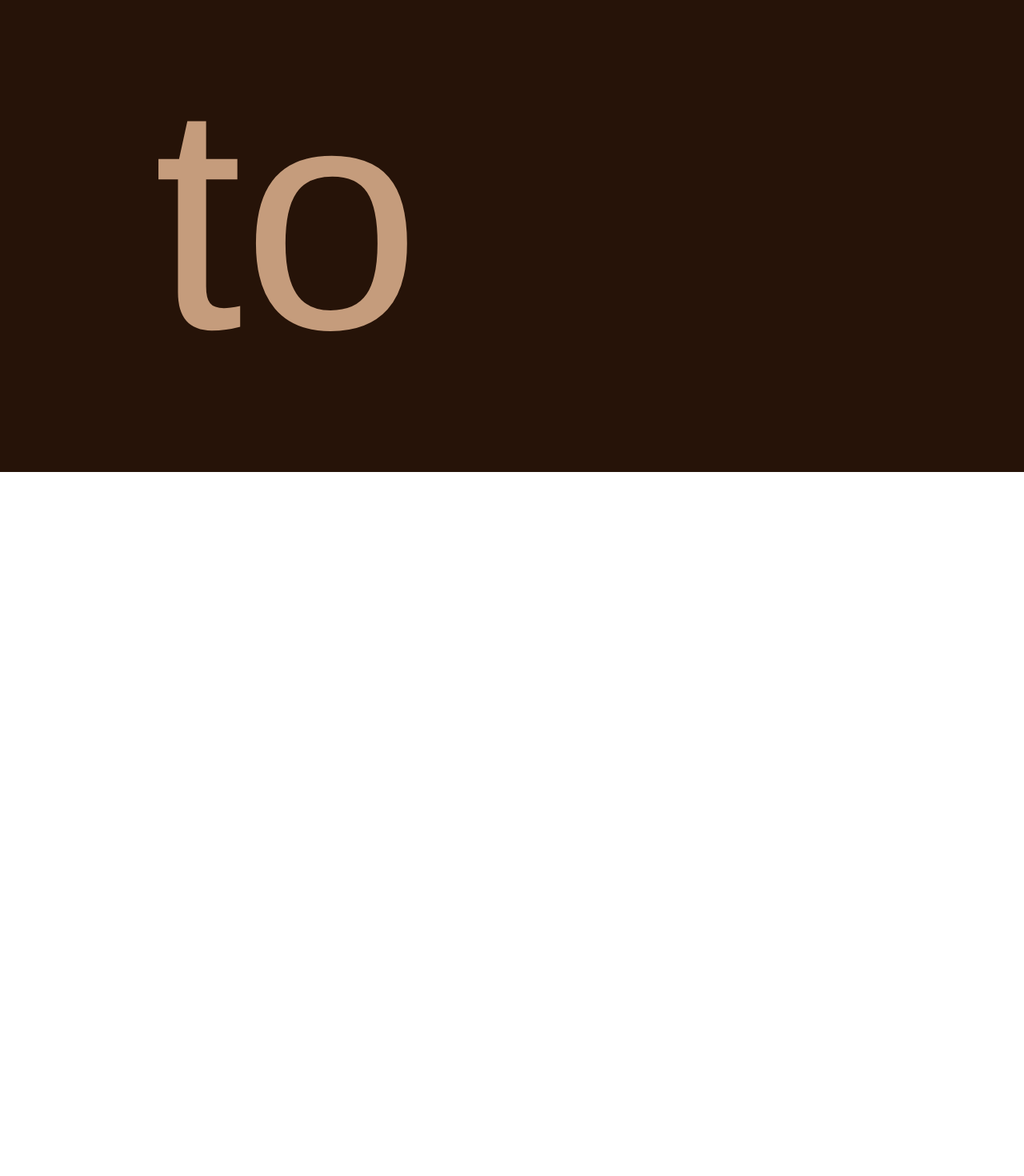
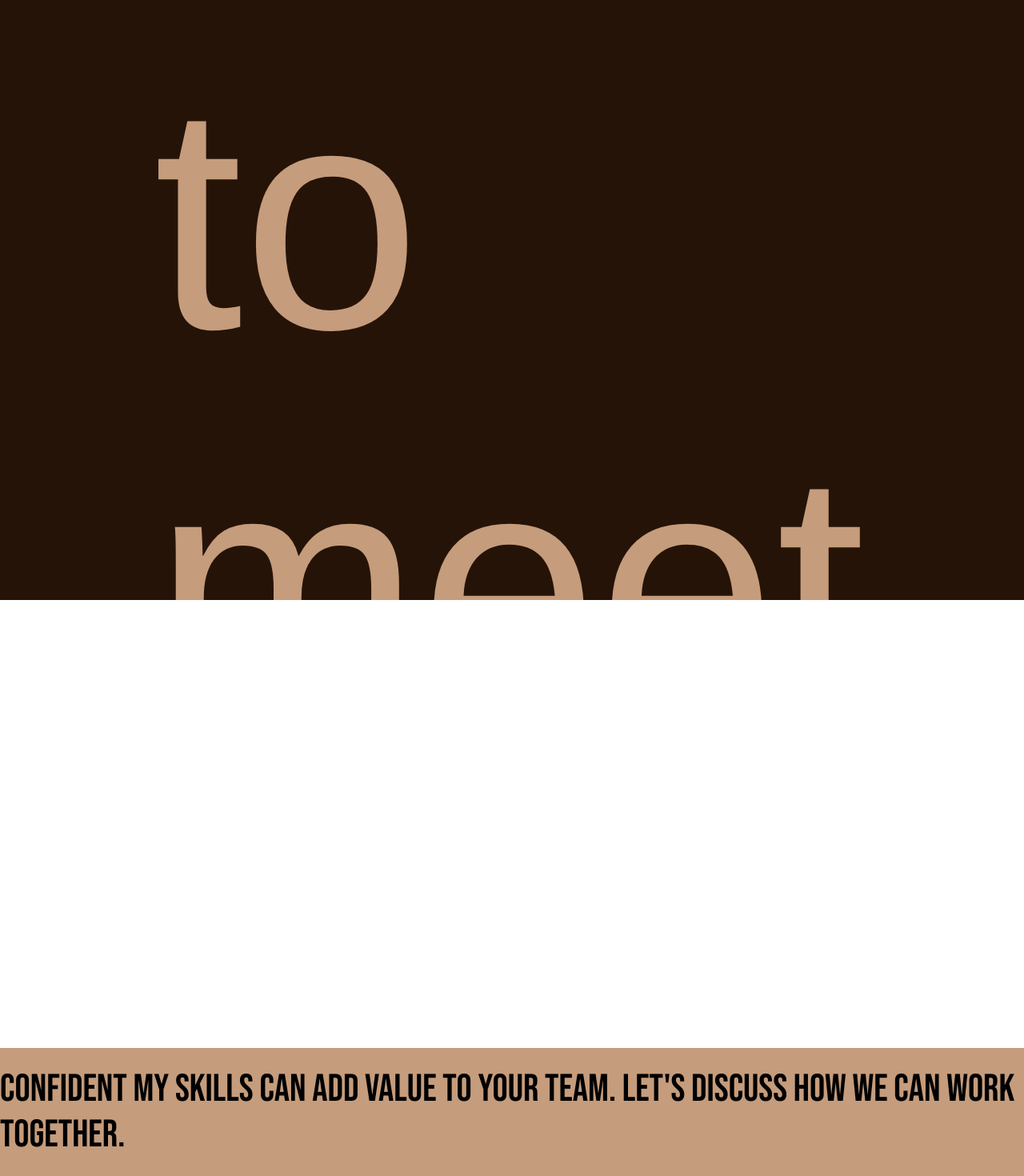
Before and after one commit to TEbefine/portfolio-web-v1, a React (Create React App) app: page / in a window 1280 px wide. Shown: the part 530-2000 px from the top of the page at 80% size. Before the commit the page ends 1120 px from the top, so only its background shows below. Built offline with nearby package versions, Linux system fonts and the light colour scheme; a web font is replaced by a local one.

Commit message:
add layout

```diff
--- a/src/components/homepage.js
+++ b/src/components/homepage.js
@@ -46,7 +46,8 @@ function HomePage() {
   }, []);
 
   return (
-    <header ref={reRef}>
+    <div ref={reRef}>
+      <header>
         <Link to="/pageTwo" className="nav-link">
           {script[language].header.nav}{" "}
           <span class="material-symbols-outlined">arrow_outward</span>
@@ -72,6 +73,16 @@ function HomePage() {
           </div>
         </section>
       </header>
+      <main>
+          <p className="into">
+            Confident my skills can add value to your team. Let's discuss how we
+            can work together.
+          </p>
+          <div>
+          <section></section>
+          </div>
+      </main>
+    </div>
   );
 }
 
--- a/src/index.css
+++ b/src/index.css
@@ -11,11 +11,12 @@
 * {
   margin: 0;
   padding: 0;
+  font-family: "Bebas Neue", "source", "Kanit", sans-serif;
 }
 /* Homepage style */
 header {
     margin: 0;
-    padding: 0;
+    padding: 0 0 10rem 0;
     height: 70rem;
     overflow: hidden;
     background: #261308;
@@ -23,7 +24,9 @@ header {
     animation: gradient-animation 20s ease infinite;
     color: #c59c7c;
     display: grid;
-    position: relative;
+    position: sticky;
+    top: -12.5rem;
+    z-index: auto;
   }
 
 @keyframes gradient-animation {
@@ -99,12 +102,6 @@ header section h2 {
     font-family: "Six Caps", sans-serif;
   }
 
-  p#UK {
-    font-family: "Bebas Neue", sans-serif;
-    font-weight: 400;
-    font-style: normal;
-  }
-
   h2#JP {
     font-size: 18rem;
     padding-left: 8.5rem;
@@ -175,7 +172,7 @@ header section h2 {
     position: relative;
     transform: translateY(50px);
     opacity: 0;
-    transition: all 1.5s ease;
+    transition: all 1s ease;
   }
 
   .reveal.active {
@@ -225,3 +222,40 @@ header section h2 {
   .nav-link:hover span {
     transform: translateX(5px) translateY(-5px); /* Adjust the translation values as needed */
   }
+
+  /* main css */
+
+  main {
+    width: 100%;
+    display: grid;
+    margin-top: 35rem;
+    background-color: rgb(224, 224, 214);
+    z-index: 2;
+    position: relative;
+  }
+
+  .into {
+    display: flex;
+    width: 100%;
+    height: 20vh;
+    background-color: #c59c7c;
+    justify-content: center;
+    align-items: center;
+    font-size: 3rem;
+  }
+
+  /* style intro duction */
+/*@media (prefers-reduced-motion: no-preference) {
+  .into p {
+    scale: .8; opacity: 0;
+    font-size: 10rem;
+    background-color: #c59c7c;
+    animation: fede-in linear forwards;
+    animation-timeline: view();
+    animation-range: entry;
+  }
+
+  @keyframes fede-in {
+    to {scale: 1; opacity: 1;}
+  }
+}*/
```
Lines whose indentation alone changed are shown as unchanged.
